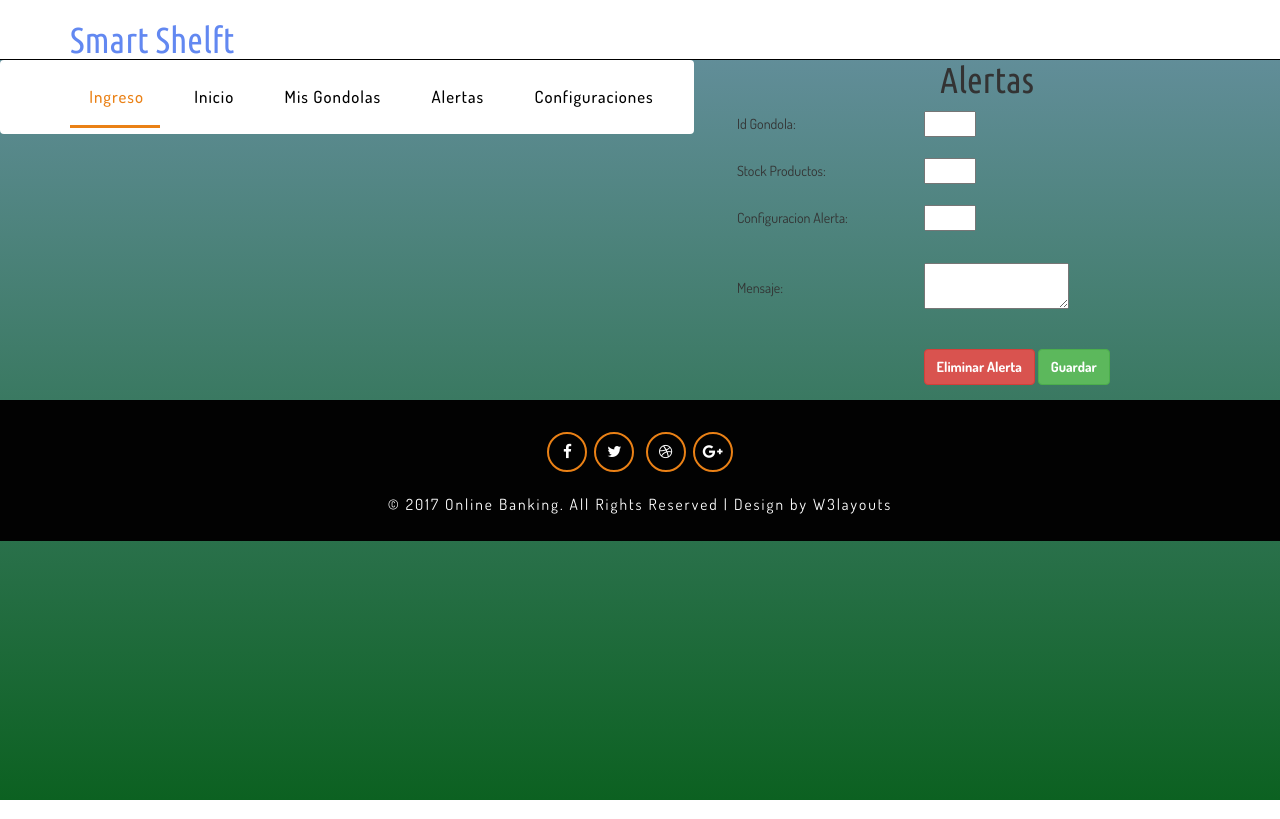
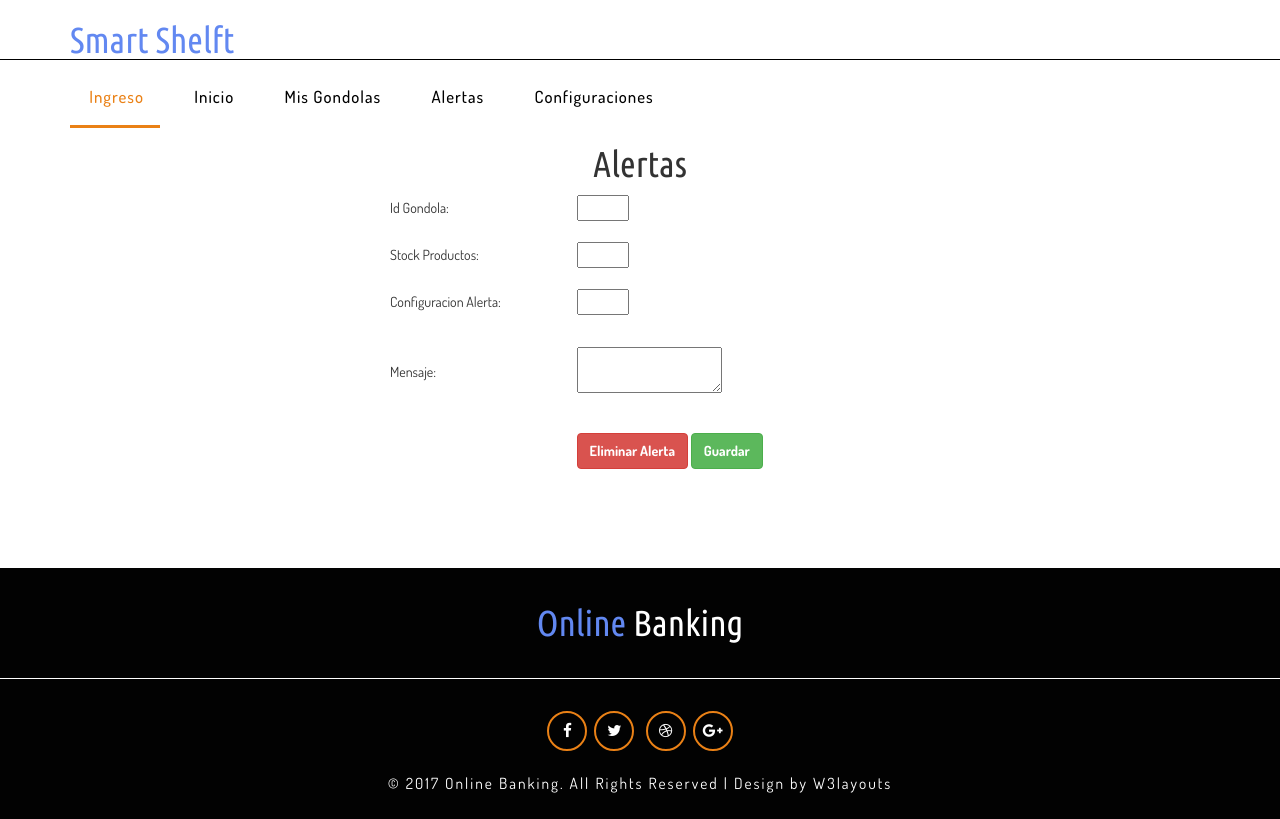
Before and after one commit to GuiselCayun/ProjectSS, a plain HTML site: page ProjectSS/WebContent/Alertas.html in a window 1280 px wide. Drawn offline with Linux system fonts and the light colour scheme.

Commit message:
Guiarse por alertas

```diff
--- a/ProjectSS/WebContent/Alertas.html
+++ b/ProjectSS/WebContent/Alertas.html
@@ -72,10 +72,10 @@ alert("¡Ha cancelado la eliminacion!");
 			</div>
 		</div>
 	</nav>
-
+	<div class="about" id="about">
+	<div class="container">
+    <h1><center>Alertas</center></h1>
 	<form>
-<div>
-	<h1><center>Alertas</center></h1>
 	<table width="500" height="300" border="0" cellspacing="0" cellpadding="0" align="center">
   <tbody>
     <tr>
@@ -103,7 +103,17 @@ alert("¡Ha cancelado la eliminacion!");
   </tbody>
 </table>
 </form>
+</div>
+</div>
 
+<div class="footer-bot">
+	<div class="container">
+		<div class="logo2">
+			<h2><a href="index.html"><span>Online</span> Banking</a></h2>
+		</div>
+		<div class="clearfix"></div>
+	</div>
+</div>
 <div class="copy-right">
 	<div class="agileinfo_social_icons">
 		<ul class="agileits_social_list">
--- a/ProjectSS/WebContent/css/style.css
+++ b/ProjectSS/WebContent/css/style.css
@@ -480,6 +480,7 @@ input#field:focus+.close span.back{
 /*-- about --*/
 .about, .services, .team, .gallery{
 	padding:6em 0;
+	background-color:#FFF !important;
 }
 h3.w3l-title {
     font-size: 4em;
```
